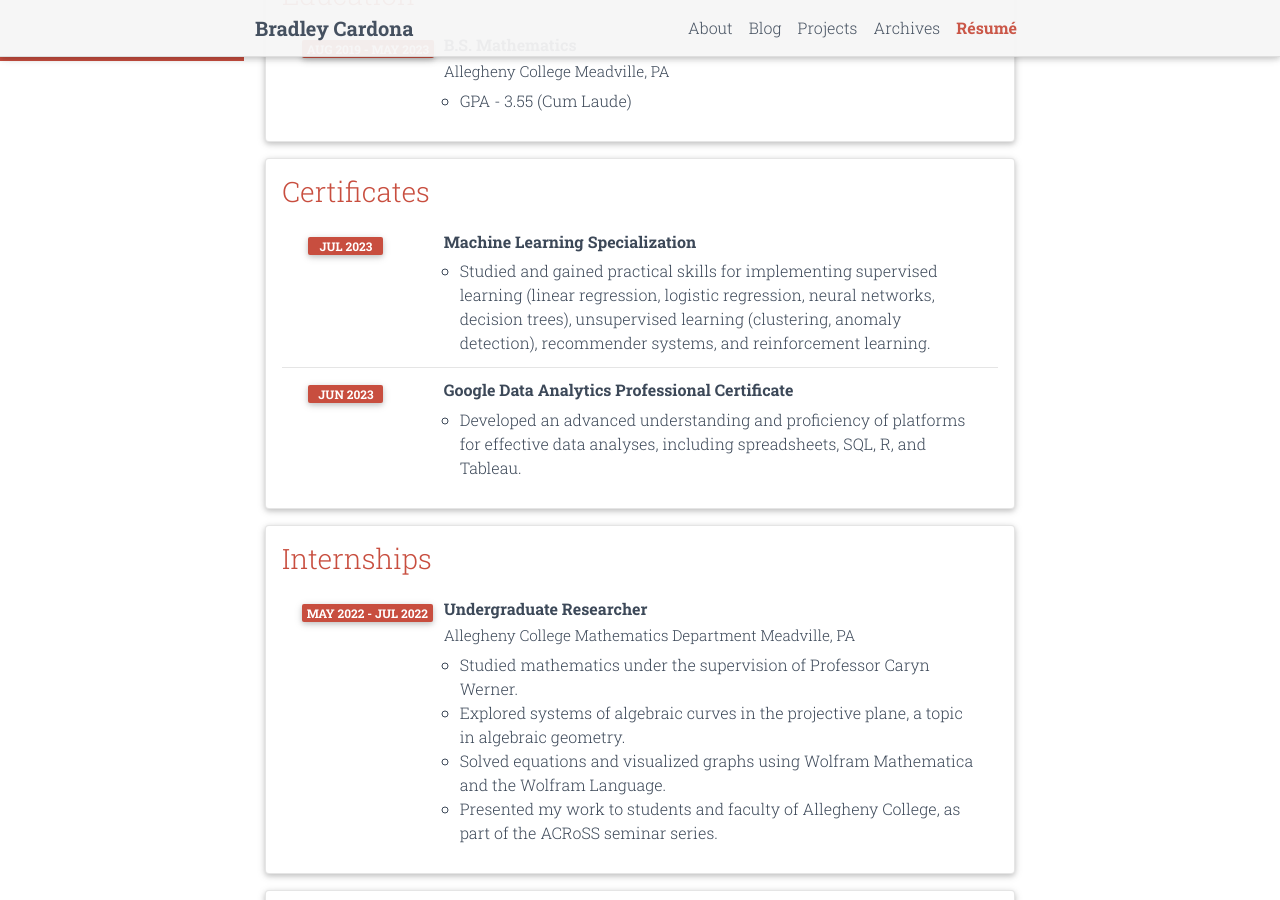
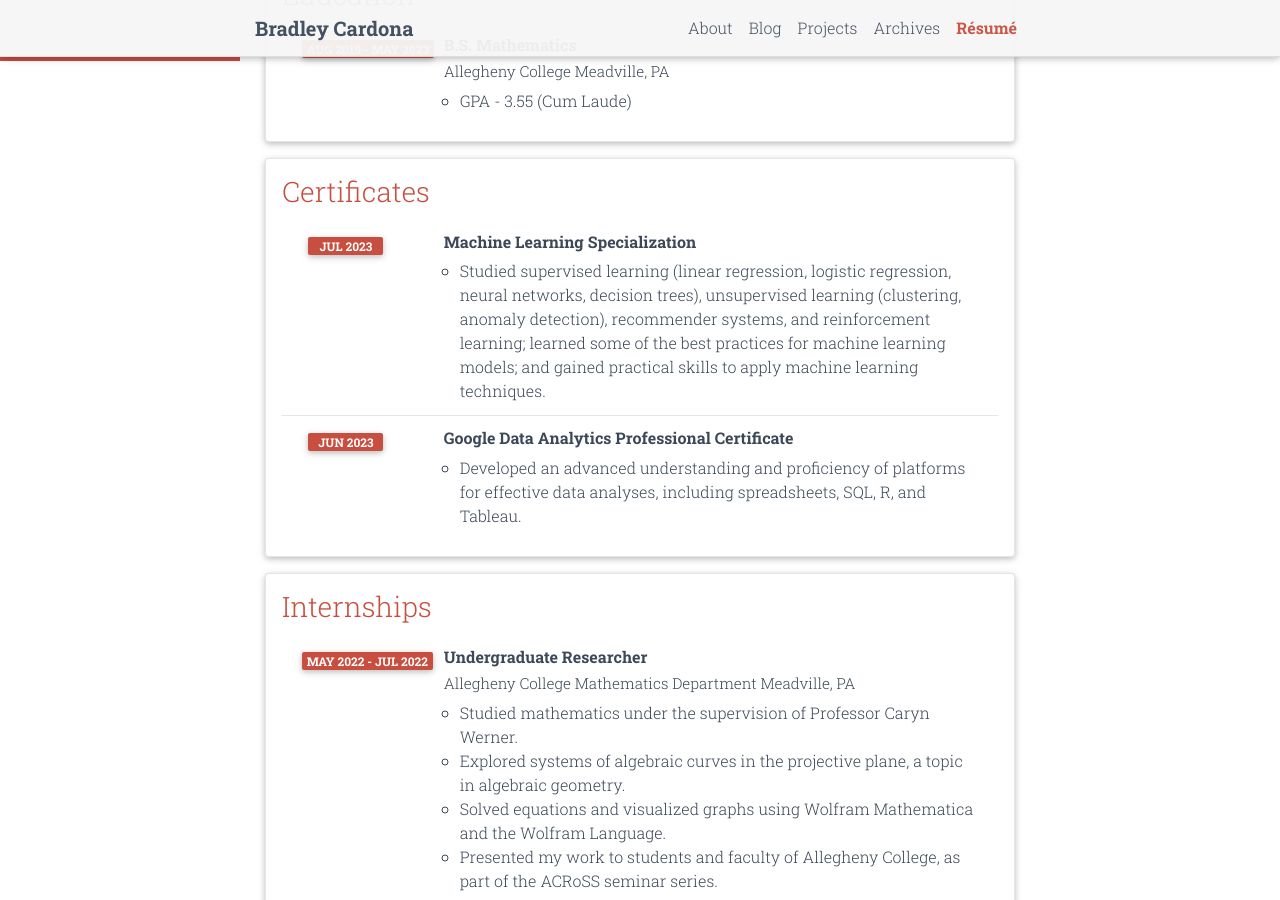
Before and after one commit to BMCARDONA/bmcardona.github.io, a Jekyll site: the page built from _pages/cv.md, in a window 1280 px wide and 900 px high, scrolled down 496 px. Built offline with Jekyll 4.4.1, drawn with Linux system fonts in a browser that asks for light colours; comment, search, counter and statistics services are not loaded; a style sheet for code colours, icons or effects is not loaded.

Commit message:
fix wording

```diff
--- a/_data/cv.yml
+++ b/_data/cv.yml
@@ -28,7 +28,7 @@
       institution:
       year: Jul 2023
       description:
-        - Studied and gained practical skills for implementing supervised learning (linear regression, logistic regression, neural networks, decision trees), unsupervised learning (clustering, anomaly detection), recommender systems, and reinforcement learning.
+        - Studied supervised learning (linear regression, logistic regression, neural networks, decision trees), unsupervised learning (clustering, anomaly detection), recommender systems, and reinforcement learning; learned some of the best practices for machine learning models; and gained practical skills to apply machine learning techniques.
 
     - title: Google Data Analytics Professional Certificate
       institution:
```
Also changed, not shown: 4 other files.
